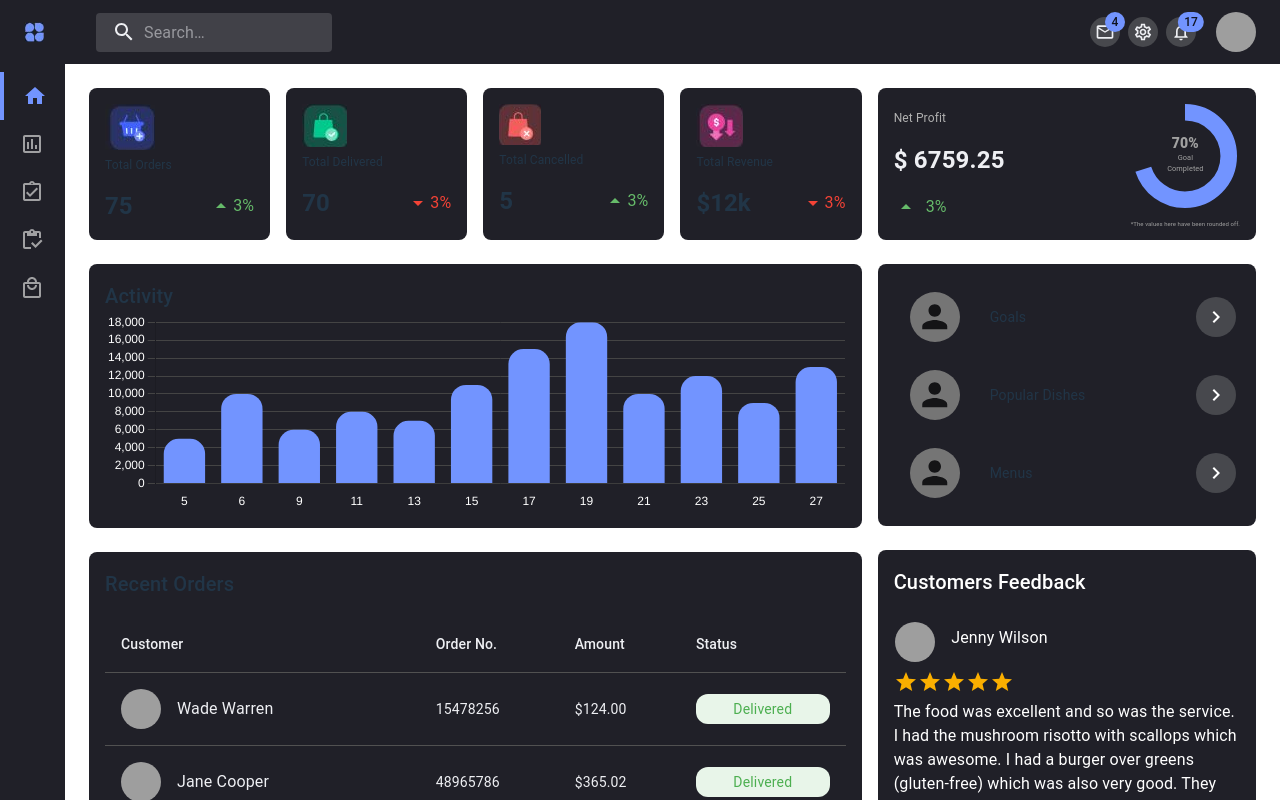
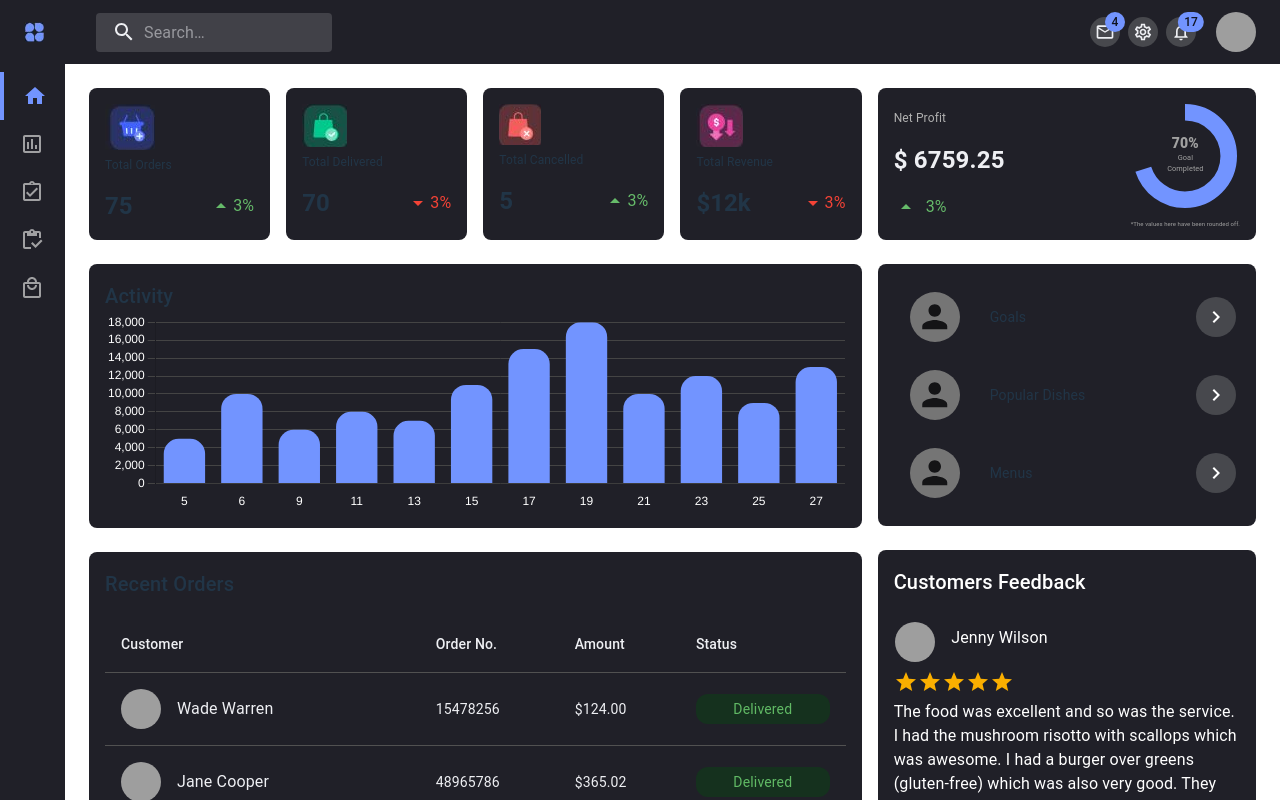
Before and after one commit to NirupanJoe/web-template-dashboard, a React (Vite) app: page /dashboard in a window 1280 px wide. Shown: the top 800 px of the page. Built offline with nearby package versions, Linux system fonts and the light colour scheme; grey boxes are pictures that could not be loaded.

Commit message:
Changed the color for RecentOrder status.

```diff
--- a/src/components/RecentOrders.jsx
+++ b/src/components/RecentOrders.jsx
@@ -25,22 +25,22 @@ const getStatusStyle = (status) => {
   switch (status) {
     case 'Delivered':
       return {
-        color: '#4caf50',
-        backgroundColor: '#e8f5e9',
+        color: '#61ba65',
+        backgroundColor: '#15311e',
         borderRadius: '12px',
         padding: '5px 10px',
       };
     case 'Cancelled':
       return {
-        color: '#f44336',
-        backgroundColor: '#ffebee',
+        color: '#f54e42',
+        backgroundColor: '#3f0009',
         borderRadius: '12px',
         padding: '5px 10px',
       };
     case 'Pending':
       return {
-        color: '#ff9800',
-        backgroundColor: '#fff3e0',
+        color: '#ffa21a',
+        backgroundColor: '#462b00',
         borderRadius: '12px',
         padding: '5px 10px',
       };
```
